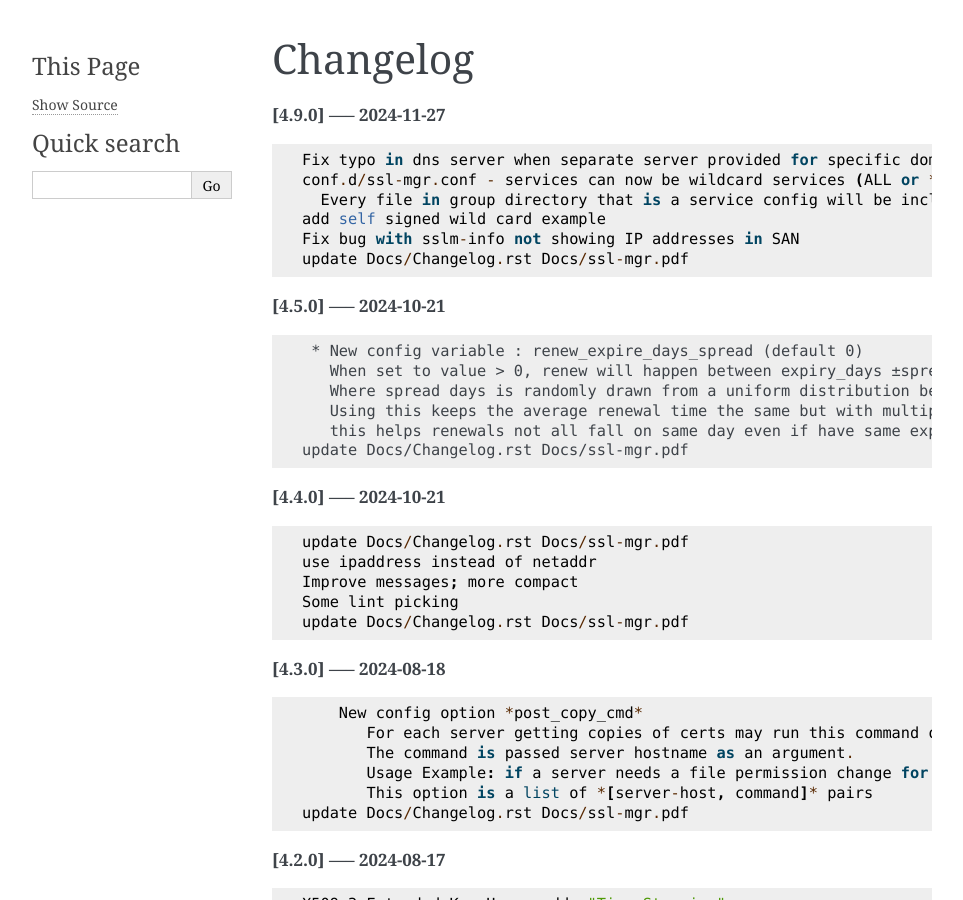
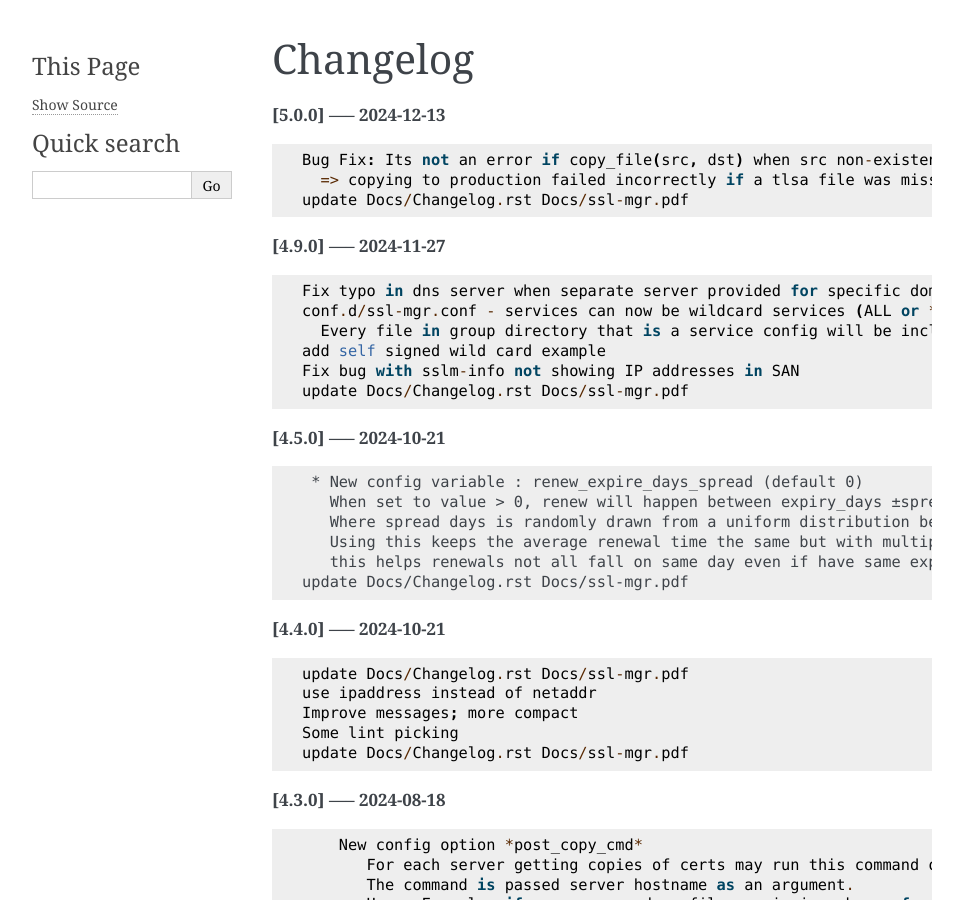
Before and after one commit to gene-git/ssl-mgr, a Sphinx documentation site: the page built from Docs/Changelog.rst, in a window 1280 px wide and 900 px high. Shown: the whole window, without its empty margins (148-1111 px from the left). Built offline with Sphinx 7.4.7, drawn with Linux system fonts in a browser that asks for light colours; pages that are not in the unit, such as notebooks, are missing from menus.

Commit message:
update Docs/Changelog.rst Docs/ssl-mgr.pdf

```diff
--- a/Docs/Changelog.rst
+++ b/Docs/Changelog.rst
@@ -1,5 +1,12 @@
 Changelog
 =========
+
+**[5.0.0] ----- 2024-12-13** ::
+
+	    Bug Fix: Its not an error if copy_file(src, dst) when src non-existent.
+	      => copying to production failed incorrectly if a tlsa file was missing when none was needed/generated
+	    update Docs/Changelog.rst Docs/ssl-mgr.pdf
+
 
 **[4.9.0] ----- 2024-11-27** ::
 
```
Also changed, not shown: 1 other file.
